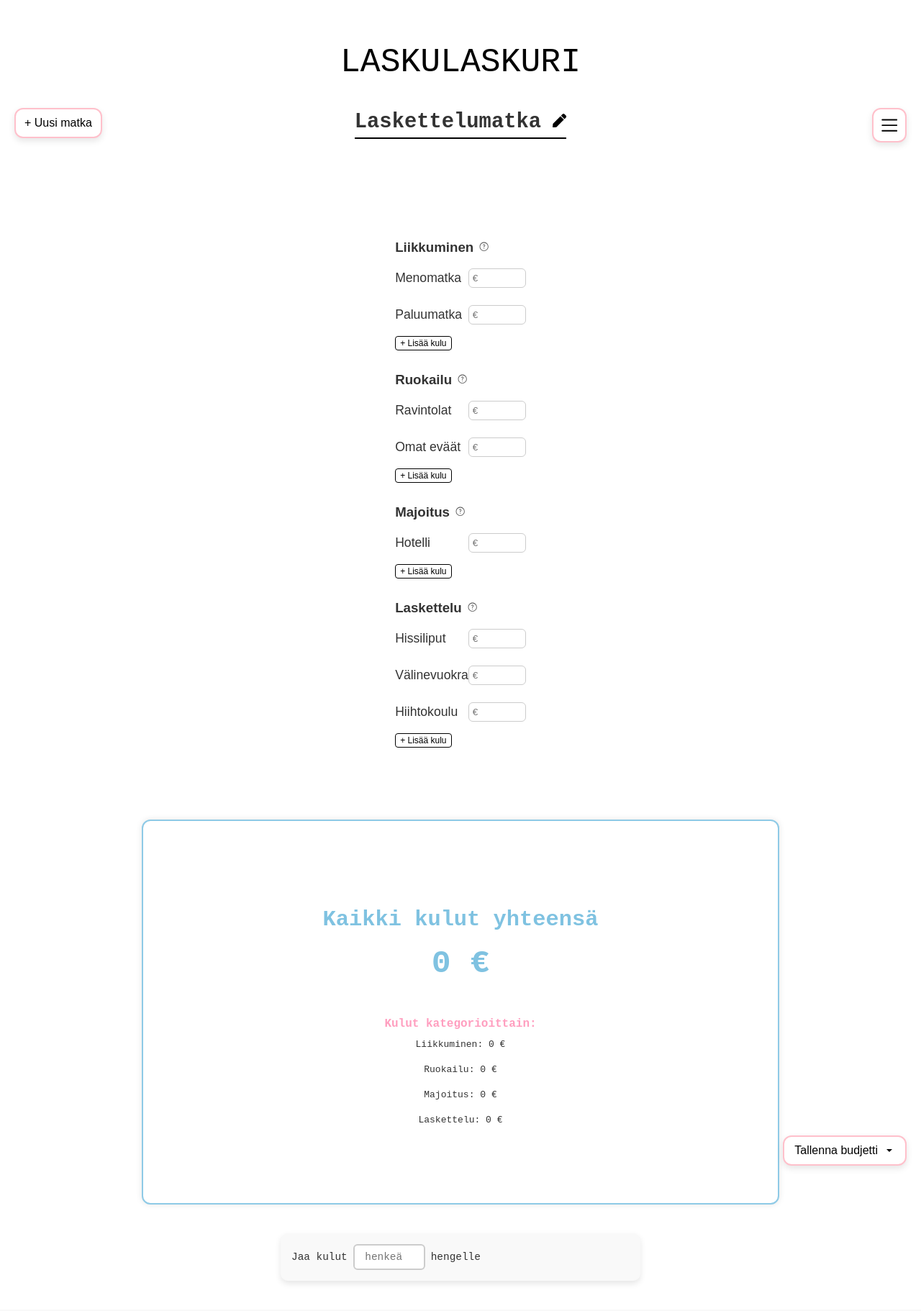
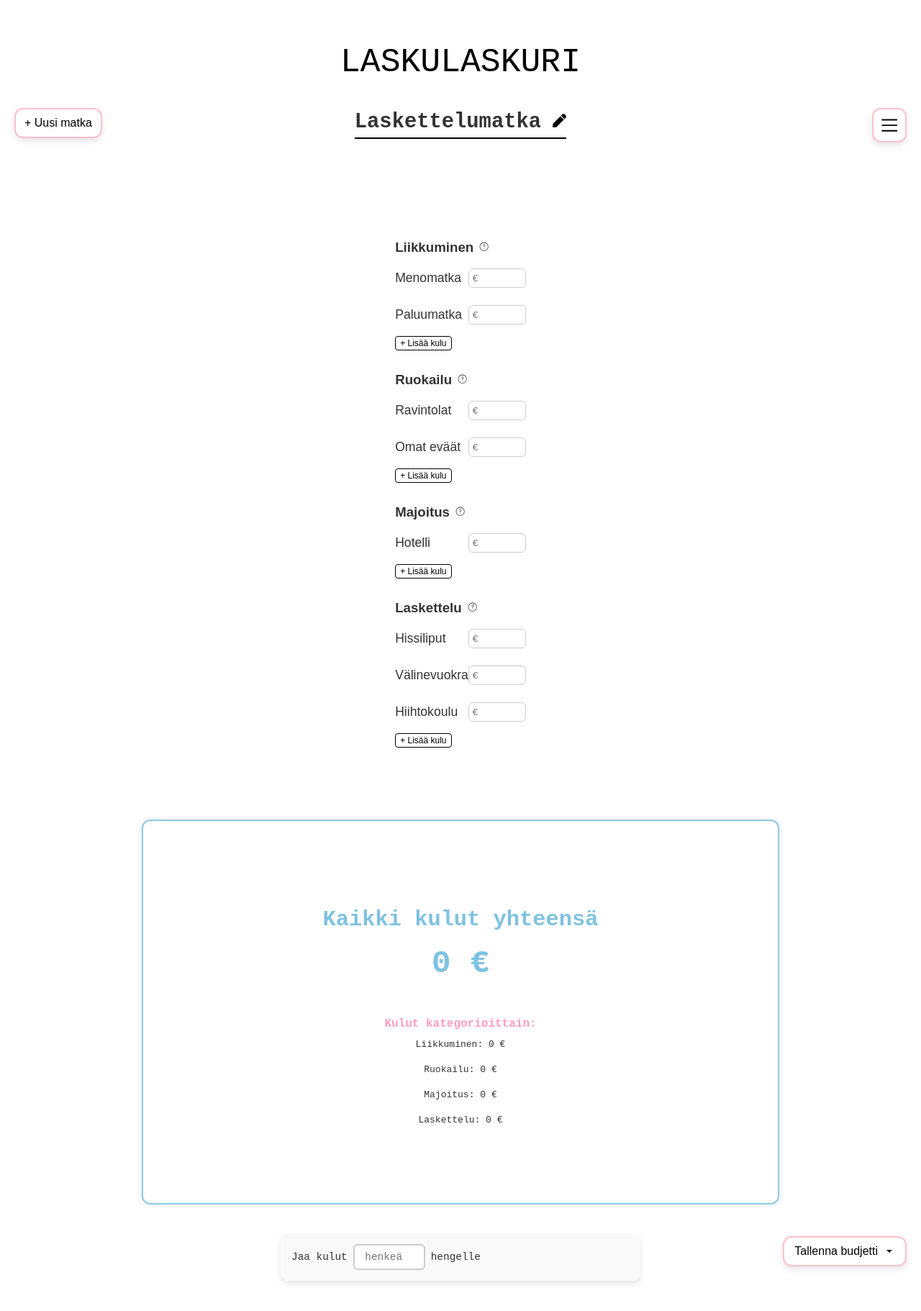
Before and after one commit to ilonamarkula/laskulaskuri, a React (Create React App) app: page /laskuri in a window 1280 px wide. Shown: the top 1822 px of the page at 72% size. Built offline with nearby package versions, Linux system fonts and the light colour scheme.

Commit message:
ok oisko nyt kaikki hyvin

```diff
--- a/src/styles.css
+++ b/src/styles.css
@@ -6,7 +6,7 @@
 
 body {
   font-family: Arial, sans-serif;
-  background-color: #f9f9f9;
+  background-color: white;
   color: #333;
   padding-bottom: 100px;
 }
@@ -482,7 +482,7 @@ body {
 
 .dropdown-wrapper {
   position: absolute;
-  bottom: 200px;
+  bottom: 60px;
   right: 20px;
   z-index: 1000;
 }
```
